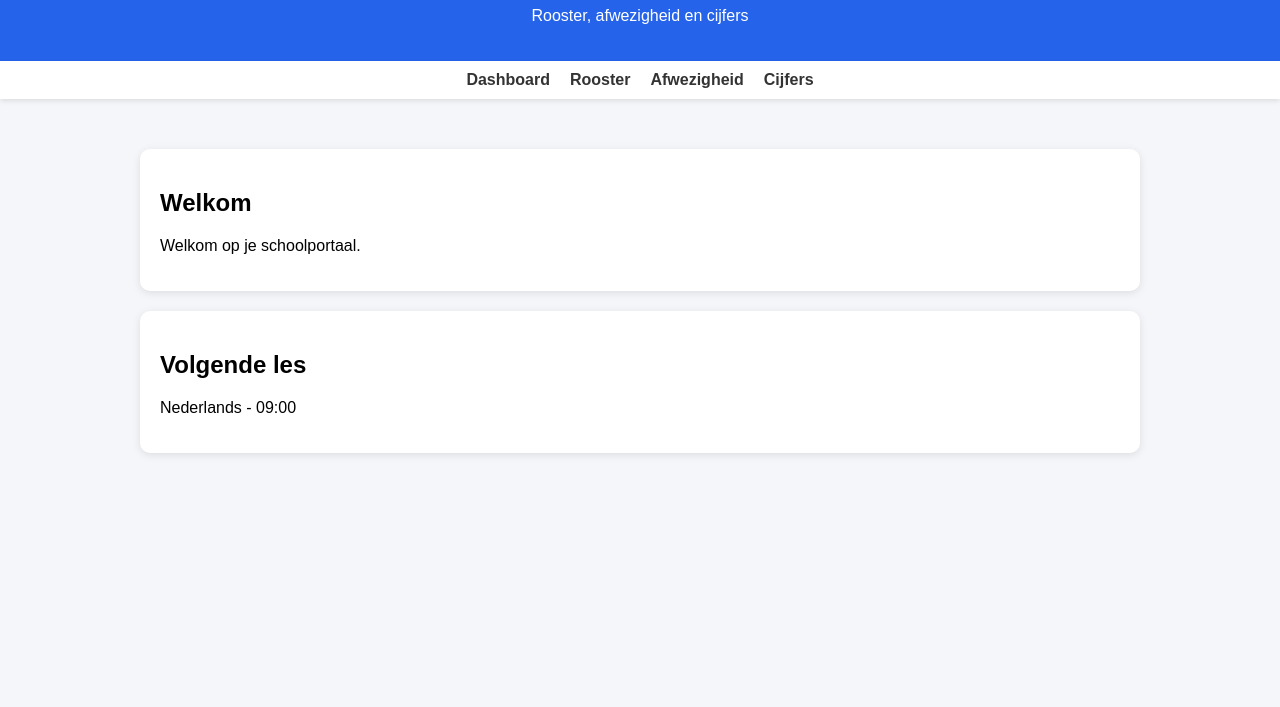
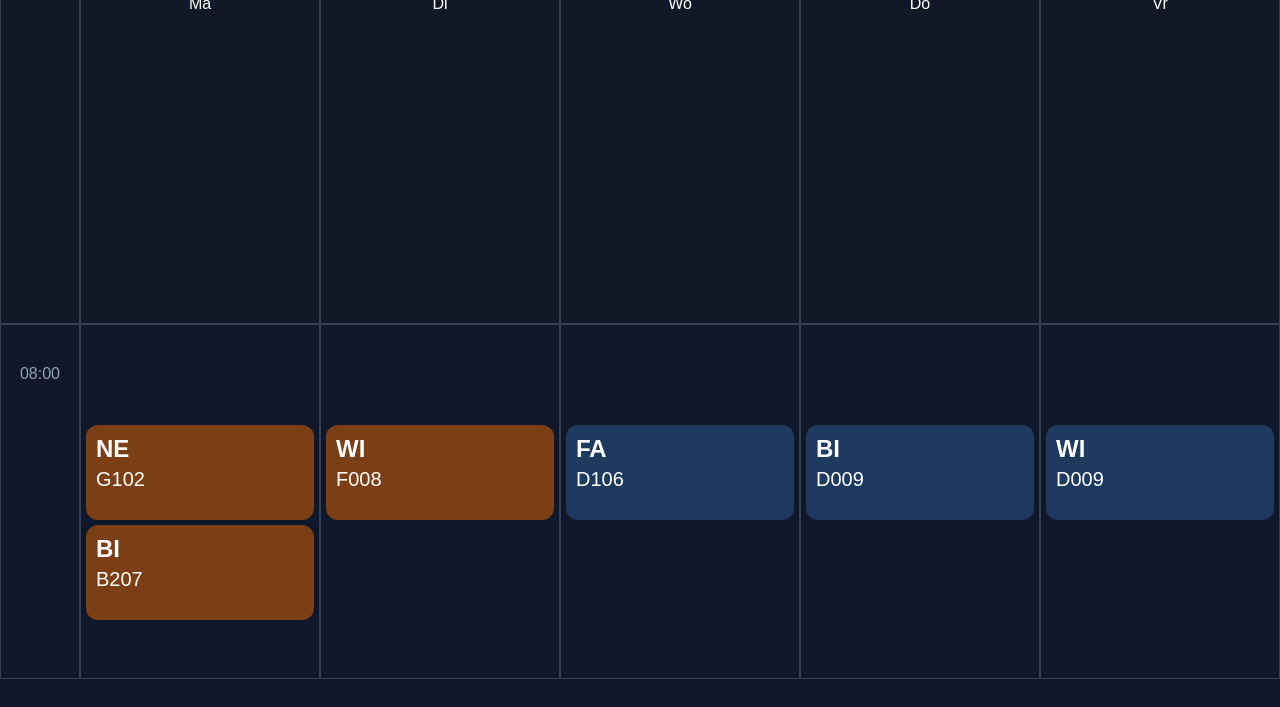
Before and after one commit to jorncrombag345-cpu/Sometoday, a plain HTML site: page index.html in a window 1280 px wide. Shown: the part 93-800 px from the top of the page. Drawn offline with Linux system fonts and the light colour scheme.

Commit message:
Update index.html

```diff
--- a/index.html
+++ b/index.html
@@ -3,79 +3,186 @@
 <head>
 <meta charset="UTF-8">
 <meta name="viewport" content="width=device-width, initial-scale=1.0">
-    <title>Mijn Schoolportaal</title>
+<title>School Rooster</title>
 
 <style>
-        body {
-            font-family: Arial, sans-serif;
-            margin: 0;
-            background: #f4f6f9;
+*{
+    margin:0;
+    padding:0;
+    box-sizing:border-box;
+    font-family:Arial, sans-serif;
 }
 
-        header {
-            background: #2563eb;
-            color: white;
-            padding: 20px;
-            text-align: center;
+body{
+    background:#0f172a;
+    color:white;
 }
 
-        nav {
-            background: white;
-            padding: 10px;
-            display: flex;
-            justify-content: center;
-            gap: 20px;
-            box-shadow: 0 2px 5px rgba(0,0,0,0.1);
+header{
+    padding:20px;
+    text-align:center;
+    font-size:28px;
+    font-weight:bold;
 }
 
-        nav a {
-            text-decoration: none;
-            color: #333;
-            font-weight: bold;
+.rooster{
+    display:grid;
+    grid-template-columns:80px repeat(5,1fr);
+    min-height:700px;
 }
 
-        .container {
-            max-width: 1000px;
-            margin: 30px auto;
-            padding: 20px;
+.kop{
+    background:#111827;
+    padding:15px;
+    text-align:center;
+    border:1px solid #374151;
 }
 
-        .card {
-            background: white;
-            padding: 20px;
-            margin-bottom: 20px;
-            border-radius: 10px;
-            box-shadow: 0 2px 8px rgba(0,0,0,0.1);
+.tijd{
+    border:1px solid #374151;
+    padding-top:40px;
+    text-align:center;
+    color:#94a3b8;
+}
+
+.dag{
+    position:relative;
+    border:1px solid #374151;
+}
+
+.les{
+    position:absolute;
+    left:5px;
+    right:5px;
+    border-radius:12px;
+    padding:10px;
+    color:white;
+    overflow:hidden;
+}
+
+.oranje{
+    background:#7c3f15;
+}
+
+.blauw{
+    background:#1e3a5f;
+}
+
+.vak{
+    font-size:24px;
+    font-weight:bold;
+}
+
+.lokaal{
+    margin-top:5px;
+    font-size:20px;
 }
 </style>
 </head>
 <body>
 
-<header>
-    <h1>Mijn Schoolportaal</h1>
-    <p>Rooster, afwezigheid en cijfers</p>
-</header>
+<header>Mijn Rooster</header>
 
-<nav>
-    <a href="#">Dashboard</a>
-    <a href="#">Rooster</a>
-    <a href="#">Afwezigheid</a>
-    <a href="#">Cijfers</a>
-</nav>
+<div class="rooster">
 
-<div class="container">
+<div class="kop"></div>
+<div class="kop">Ma</div>
+<div class="kop">Di</div>
+<div class="kop">Wo</div>
+<div class="kop">Do</div>
+<div class="kop">Vr</div>
 
-    <div class="card">
-        <h2>Welkom</h2>
-        <p>Welkom op je schoolportaal.</p>
-    </div>
-
-    <div class="card">
-        <h2>Volgende les</h2>
-        <p>Nederlands - 09:00</p>
-    </div>
+<div class="tijd">08:00</div>
+<div class="dag" id="ma"></div>
+<div class="dag" id="di"></div>
+<div class="dag" id="wo"></div>
+<div class="dag" id="do"></div>
+<div class="dag" id="vr"></div>
 
 </div>
 
+<script>
+
+const lessen = [
+
+{
+dag:"ma",
+vak:"NE",
+lokaal:"G102",
+start:9,
+eind:10,
+kleur:"oranje"
+},
+
+{
+dag:"ma",
+vak:"BI",
+lokaal:"B207",
+start:10,
+eind:11,
+kleur:"oranje"
+},
+
+{
+dag:"di",
+vak:"WI",
+lokaal:"F008",
+start:9,
+eind:10,
+kleur:"oranje"
+},
+
+{
+dag:"wo",
+vak:"FA",
+lokaal:"D106",
+start:9,
+eind:10,
+kleur:"blauw"
+},
+
+{
+dag:"do",
+vak:"BI",
+lokaal:"D009",
+start:9,
+eind:10,
+kleur:"blauw"
+},
+
+{
+dag:"vr",
+vak:"WI",
+lokaal:"D009",
+start:9,
+eind:10,
+kleur:"blauw"
+}
+
+];
+
+lessen.forEach(les => {
+
+const blok = document.createElement("div");
+
+blok.className = "les " + les.kleur;
+
+const top = (les.start - 8) * 100;
+const hoogte = (les.eind - les.start) * 100 - 5;
+
+blok.style.top = top + "px";
+blok.style.height = hoogte + "px";
+
+blok.innerHTML = `
+<div class="vak">${les.vak}</div>
+<div class="lokaal">${les.lokaal}</div>
+`;
+
+document.getElementById(les.dag).appendChild(blok);
+
+});
+
+</script>
+
 </body>
 </html>
```
Lines whose indentation alone changed are shown as unchanged.
